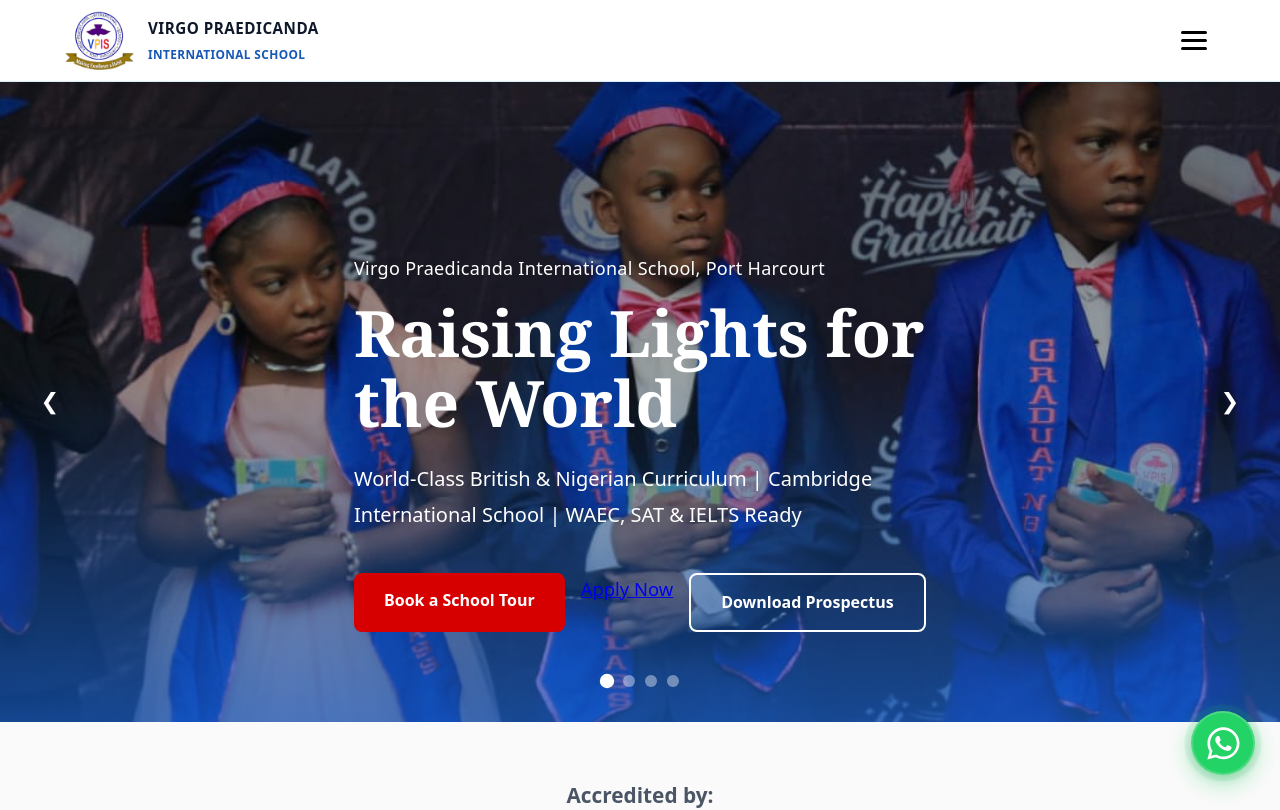
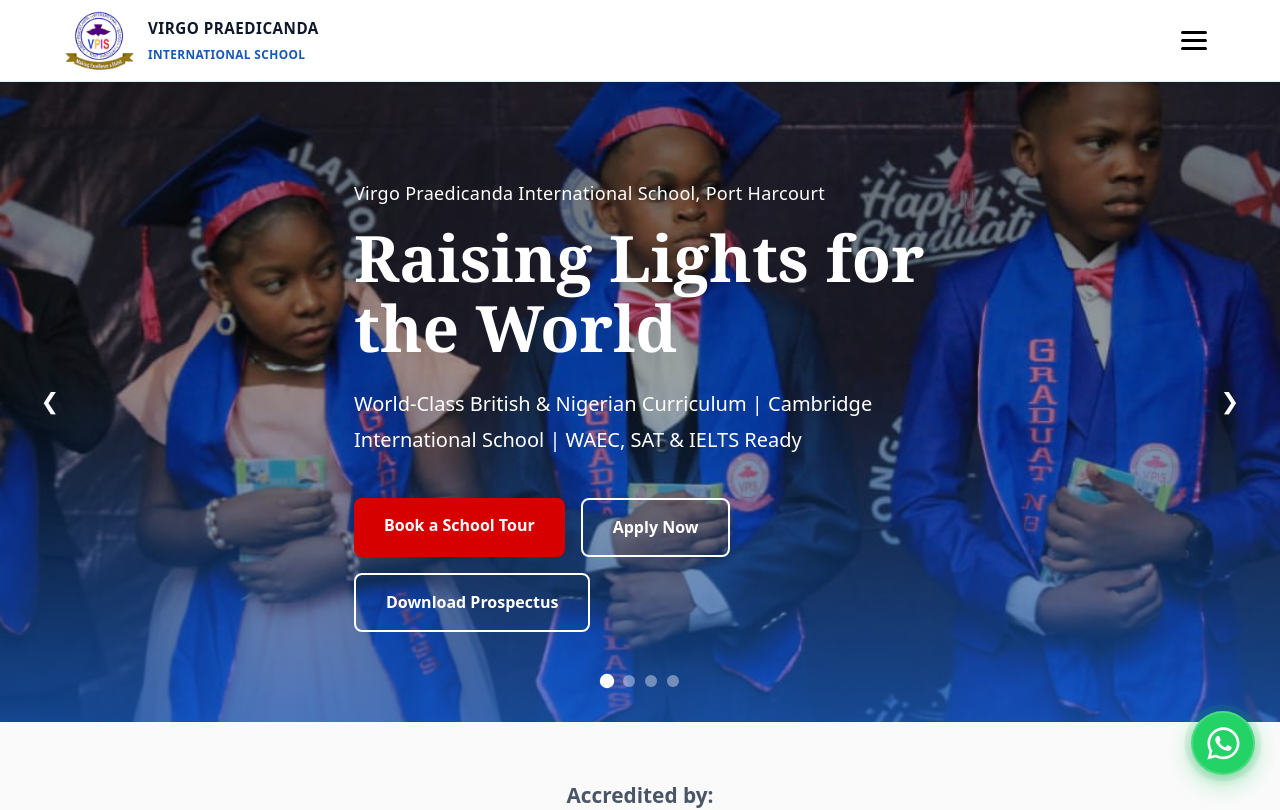
Before and after one commit to Abas-dev/VIRGO-PRAEDICANDA-landing, a React (Vite) app: page / in a window 1280 px wide. Shown: the top 810 px of the page. Built offline with nearby package versions, Linux system fonts and the light colour scheme.

Commit message:
Update App.jsx

```diff
--- a/src/App.jsx
+++ b/src/App.jsx
@@ -86,7 +86,7 @@ const HeroCarousel = () => {
               >
                 Book a School Tour
               </a>
-              <Link to="/admissions" className="btn-secondary">Apply Now</Link>
+              <Link to="/admissions" className="hero-btn-secondary">Apply Now</Link>
               <a
                 href="/assets/files/VPIS PROSPECTUS 2026-2027 ACADEMIC SESSION (1).pdf"
                 className="hero-btn-secondary"
```
